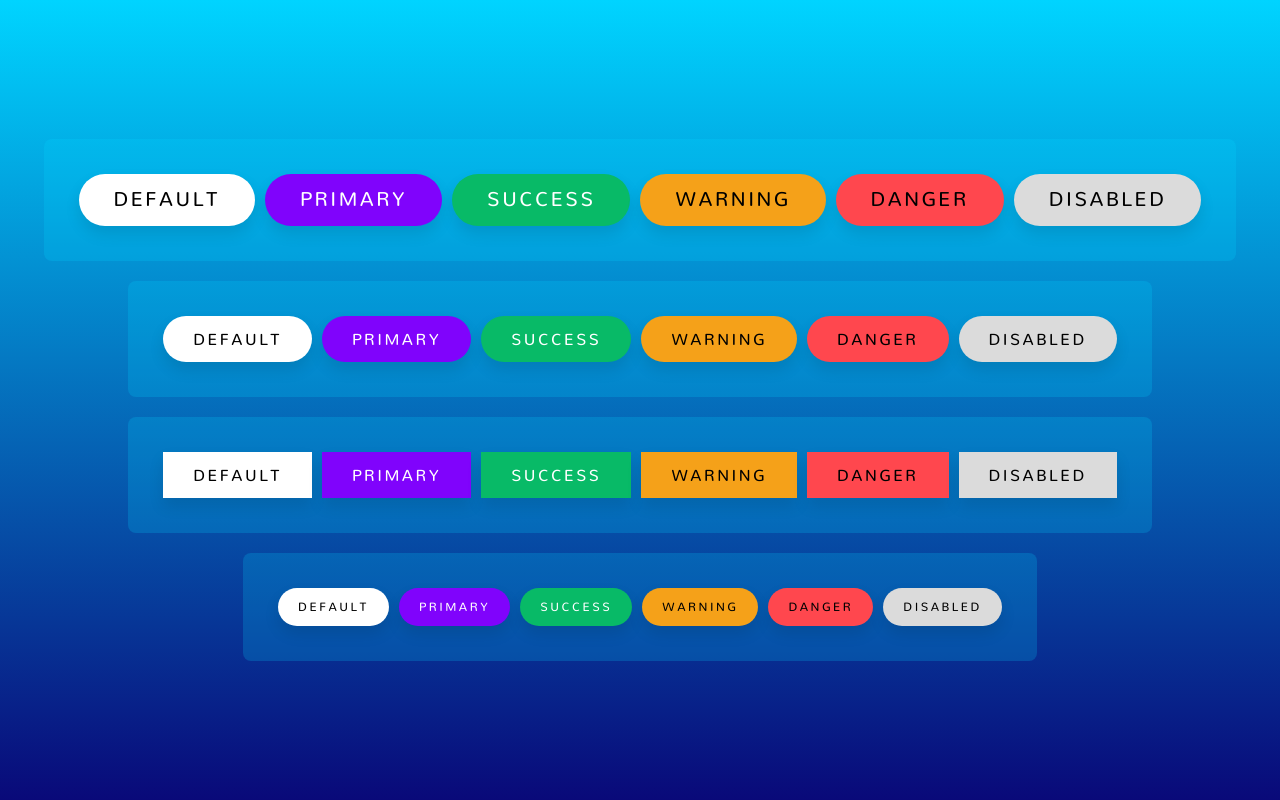
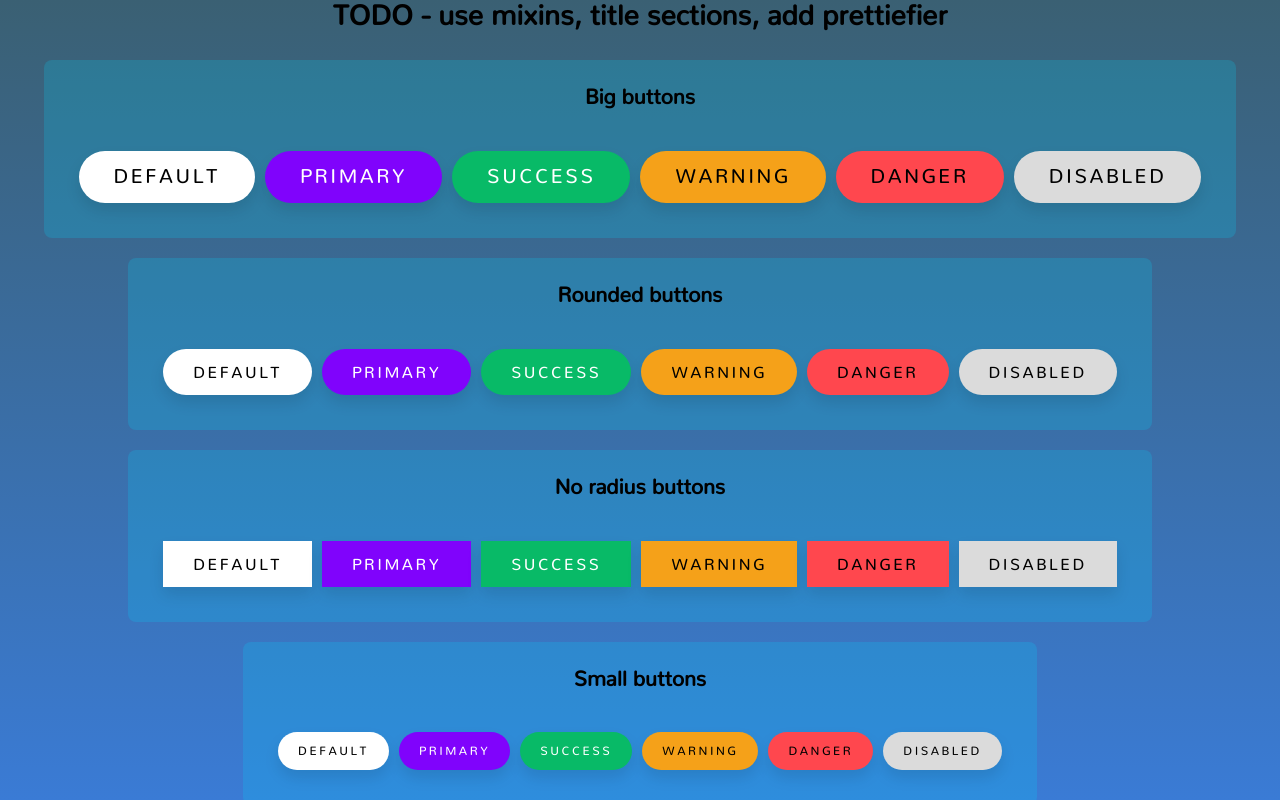
Before and after one commit to szmflis/starter_scss, a website: page index.html in a window 1280 px wide. Drawn offline with Linux system fonts and the light colour scheme.

Commit message:
added stuff

```diff
--- a/index.html
+++ b/index.html
@@ -1,26 +1,28 @@
 <!DOCTYPE html>
 <html lang="en">
   <head>
-  <meta charset="UTF-8">
-  <meta name="viewport" content="width=device-width, initial-scale=1.0">
+    <meta charset="UTF-8" />
+    <meta name="viewport" content="width=device-width, initial-scale=1.0" />
     <title>Project starter</title>
-  <link rel="stylesheet" href="dist/css/app.css">
+    <link rel="stylesheet" href="dist/css/app.css" />
   </head>
   <body class="page">
-
-  <section class="inline-section">
-    <div class="inline-section__backlight">
+    <h1>TODO - use mixins, title sections, add prettiefier</h1>
+    <section class="flxbox flxbox--backlit flxbox--col flxbox--center">
+      <h1>Big buttons</h1>
+      <div class="flxbox">
         <button class="btn btn--large">default</button>
         <button class="btn btn--primary btn--large">primary</button>
         <button class="btn btn--success btn--large">success</button>
-      <button class="btn btn--warning  btn--large">warning</button>
+        <button class="btn btn--warning btn--large">warning</button>
         <button class="btn btn--danger btn--large">danger</button>
         <button class="btn btn--disabled btn--large">disabled</button>
       </div>
     </section>
 
-  <section class="inline-section">
-    <div class="inline-section__backlight">
+    <section class="flxbox flxbox--backlit flxbox--col flxbox--center">
+      <h1>Rounded buttons</h1>
+      <div class="flxbox">
         <button class="btn">default</button>
         <button class="btn btn--primary">primary</button>
         <button class="btn btn--success">success</button>
@@ -30,42 +32,28 @@
       </div>
     </section>
 
-  <section class="inline-section">
-    <div class="inline-section__backlight">
+    <section class="flxbox flxbox--backlit flxbox--col flxbox--center">
+      <h1>No radius buttons</h1>
+      <div class="flxbox">
         <button class="btn btn--noradius">default</button>
         <button class="btn btn--primary btn--noradius">primary</button>
         <button class="btn btn--success btn--noradius">success</button>
-      <button class="btn btn--warning  btn--noradius">warning</button>
+        <button class="btn btn--warning btn--noradius">warning</button>
         <button class="btn btn--danger btn--noradius">danger</button>
         <button class="btn btn--disabled btn--noradius">disabled</button>
       </div>
     </section>
 
-  <section class="inline-section">
-    <div class="inline-section__backlight">
+    <section class="flxbox flxbox--backlit flxbox--col flxbox--center">
+      <h1>Small buttons</h1>
+      <div class="flxbox">
         <button class="btn btn--small">default</button>
         <button class="btn btn--primary btn--small">primary</button>
         <button class="btn btn--success btn--small">success</button>
-      <button class="btn btn--warning  btn--small">warning</button>
+        <button class="btn btn--warning btn--small">warning</button>
         <button class="btn btn--danger btn--small">danger</button>
         <button class="btn btn--disabled btn--small">disabled</button>
       </div>
     </section>
-
-  <!-- <header>
-    <h1>Starter project</h1>
-    <button>Hello</button>
-  </header>
-  <div class="contact">
-    <button class="btn">Submit</button>
-    <button class="btn btn--primary">Submit</button>
-    <button class="btn btn--primary"><i class="btn__icon">
-      x
-    </i> sometexthere</button>
-    <div class="info">
-      <h1>Our contact info</h1>
-      <p>Some info</p>
-    </div>
-  </div> -->
   </body>
 </html>
--- a/package.json
+++ b/package.json
@@ -13,6 +13,7 @@
   "license": "ISC",
   "devDependencies": {
     "browser-sync": "^2.26.13",
+    "eslint": "^7.17.0",
     "node-sass": "^5.0.0",
     "npm-run-all": "^4.1.5",
     "onchange": "^7.1.0"
--- a/src/scss/01_config/_mixins.scss
+++ b/src/scss/01_config/_mixins.scss
@@ -1,7 +1,6 @@
-@mixin flexbox($direction, $align, $justify) {
+@mixin flexbox($direction: row, $align: flex-start, $justify: flex-start) {
   display: flex;
   flex-direction: $direction;
   align-items: $align;
   justify-content: $justify;
-
 }
--- a/src/scss/03_components/_buttons.scss
+++ b/src/scss/03_components/_buttons.scss
@@ -17,7 +17,7 @@
 
   background-color: #fff;
   box-shadow: 0px 8px 15px rgba(0, 0, 0, 0.1);
-  transition: all .3s;
+  transition: all 0.3s;
 
   border-radius: 35px;
 
@@ -46,7 +46,6 @@
     &:hover {
       background-color: $dangerHover;
     }
-
   }
   &--success {
     background-color: $success;
@@ -54,7 +53,6 @@
     &:hover {
       background-color: $successHover;
     }
-
   }
   &--disabled {
     background-color: $disabled;
@@ -83,6 +81,11 @@
   }
 
   &--bordered {
-    border: 15px solid radial-gradient(circle, rgba(63,94,251,1) 0%, rgba(252,70,107,1) 100%);
+    border: 15px solid
+      radial-gradient(
+        circle,
+        rgba(63, 94, 251, 1) 0%,
+        rgba(252, 70, 107, 1) 100%
+      );
   }
 }
--- a/src/scss/03_components/_containers.scss
+++ b/src/scss/03_components/_containers.scss
@@ -1,27 +1,28 @@
+@import '../01_config/mixins';
+
 .page {
-  display: flex;
-  flex-direction: column;
-  align-items: center;
-  justify-content: center;
-  background: rgb(0,212,255);
-  background: linear-gradient(180deg, rgba(0,212,255,1) 0%, rgba(9,9,121,1) 100%, rgba(0,3,150,1) 100%);
+  @include flexbox(column, center, center);
+  background: #3a7bd5;
+  background: -webkit-linear-gradient(to bottom, #3a6073, #3a7bd5);
+  background: linear-gradient(to bottom, #3a6073, #3a7bd5);
 }
 
-.inline-section {
+.flxbox {
+  @include flexbox();
   padding: 1rem;
-  display: flex;
-  flex-direction: row;
-  align-items: center;
-  justify-content: center;
+  margin: 1rem;
 
-  .inline-section__backlight {
-    display: flex;
-    flex-direction: row;
+  &--backlit {
+    background-color: rgba(0, 212, 255, 0.2);
+    border-radius: 8px;
+  }
+
+  &--col {
+    flex-direction: column;
+  }
+
+  &--center {
     align-items: center;
     justify-content: center;
-
-    padding: 3rem;
-    background-color: rgba(0,212,255,0.2);
-    border-radius: 8px;
   }
 }
```
Also changed, not shown: .eslintrc.json (added), .prettierrc.json (added), dist/css/app.css, src/scss/01_config/_variables.scss (line endings or trailing spaces), 1 other file. Lines whose indentation alone changed are shown as unchanged.
